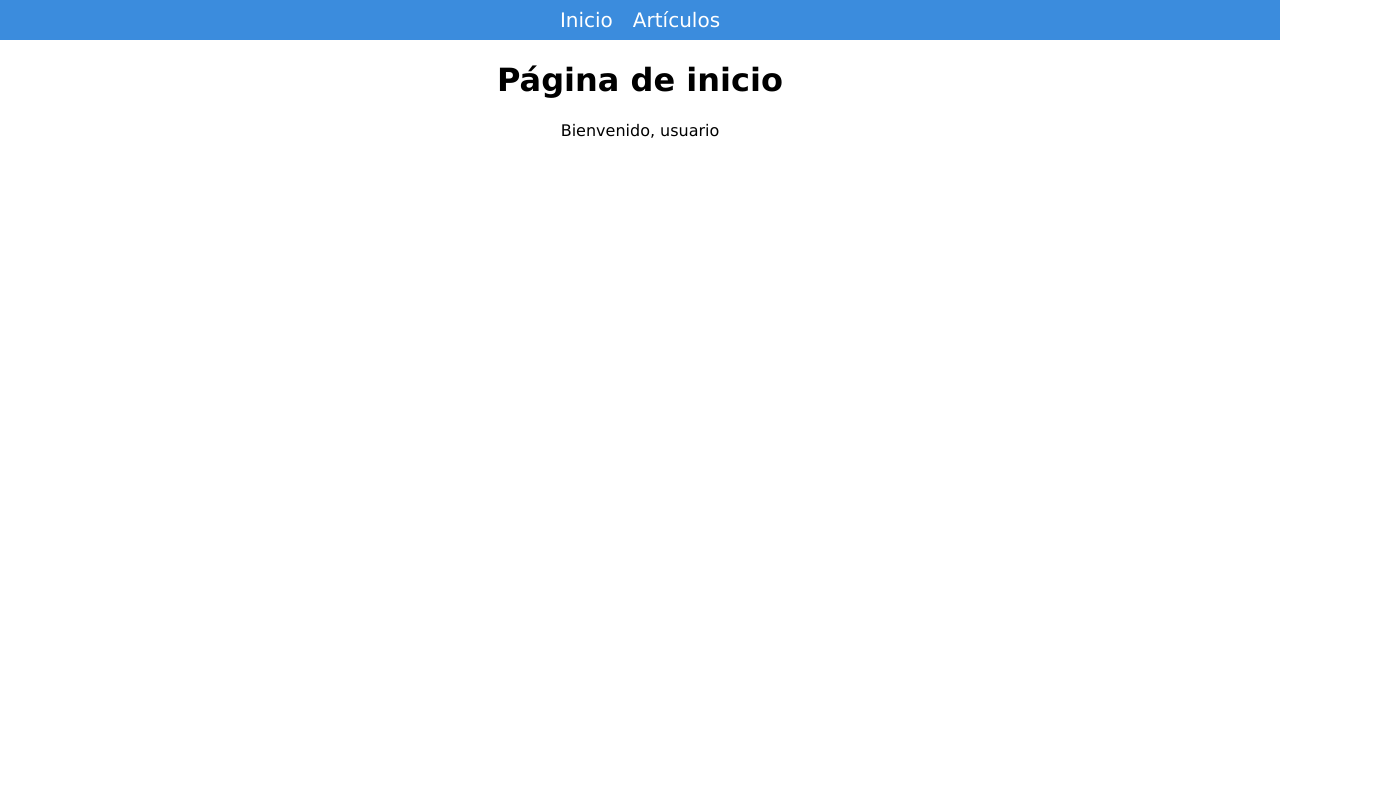
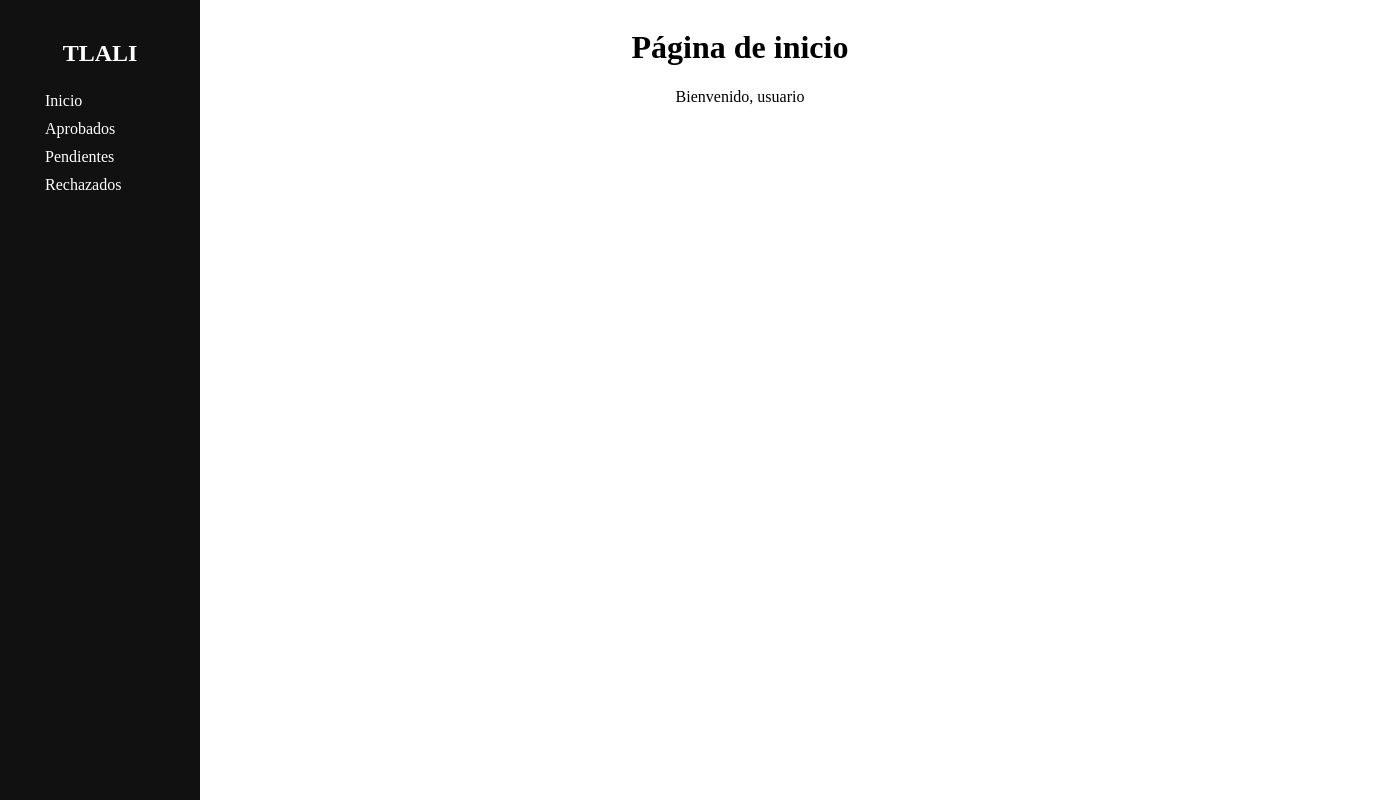
Before and after one commit to g-tecio/tlali-webeditor, a Nuxt app: page / in a window 1280 px wide. Shown: the whole page, 1380 px wide, since content can reach past the window. Built offline with nearby package versions, Linux system fonts and the light colour scheme.

Commit message:
Added Left Sidebar

```diff
--- a/components/Header.vue
+++ b/components/Header.vue
@@ -1,5 +1,4 @@
 <template>
-<!-- Navigation bar -->
   <header>
     <nav>
       <ul>
--- /dev/null
+++ b/components/Sidebar.vue
@@ -0,0 +1,39 @@
+<template>
+    <nav id="sidebar">
+      <h1>TLALI</h1>
+      <ul>
+        <li><nuxt-link to="/articles">Inicio</nuxt-link></li>
+        <li><nuxt-link to="/articles/Aproved">Aprobados</nuxt-link></li>
+        <li><nuxt-link to="/articles/Pending">Pendientes</nuxt-link></li>
+        <li><nuxt-link to="/articles/Rejected">Rechazados</nuxt-link></li>
+      </ul>
+    </nav>
+</template>
+
+<style scoped>
+a {
+  color: white;
+  text-decoration: none;
+}
+
+h1 {
+  color: white;
+  text-align: center
+}
+
+li {
+  padding: 5px;
+  list-style: none;
+}
+
+#sidebar {
+  height: 100%;
+  width: 200px;
+  position: fixed;
+  top: 0;
+  left: 0;
+  background-color: #111;
+  overflow-x: hidden;
+  padding-top: 20px;
+}
+</style>
--- a/layouts/default.vue
+++ b/layouts/default.vue
@@ -1,15 +1,30 @@
 <template>
-  <div>
-    <Header />
+  <div id="everything">
+    <!-- <Header /> -->
+    <div id="sidebar">
+    <Sidebar />
+    </div>
+    <div id="content">
     <nuxt/>
+    </div>
   </div>
 </template>
 
 <script>
-import Header from '@/components/Header'
+import Sidebar from '@/components/Sidebar'
 export default {
   components: {
-    Header
+    Sidebar
   }
 }
 </script>
+
+<style>
+#content {
+  left: 100px;
+  margin: auto;
+  width: 100%;
+  align-content: center;
+  position: absolute;
+}
+</style>
--- /dev/null
+++ b/pages/articles/Aproved.vue
@@ -0,0 +1,9 @@
+<template>
+  <h1>Aprovados</h1>
+</template>
+
+<style>
+h1 {
+  text-align: center;
+}
+</style>
--- /dev/null
+++ b/pages/articles/Pending.vue
@@ -0,0 +1,9 @@
+<template>
+  <h1>Pendientes</h1>
+</template>
+
+<style scoped>
+h1 {
+  text-align: center;
+}
+</style>
--- /dev/null
+++ b/pages/articles/Rejected.vue
@@ -0,0 +1,9 @@
+<template>
+  <h1>Rechazados</h1>
+</template>
+
+<style scoped>
+h1 {
+  text-align: center;
+}
+</style>
--- a/pages/articles/index.vue
+++ b/pages/articles/index.vue
@@ -1,5 +1,6 @@
 <template>
   <section class="articles">
+    <h1>Mostrando todos los artículos</h1>
     <!-- Render and <Article/> component for each article fetched from articlesData -->
     <Article
       v-for="article in articlesData"
```
